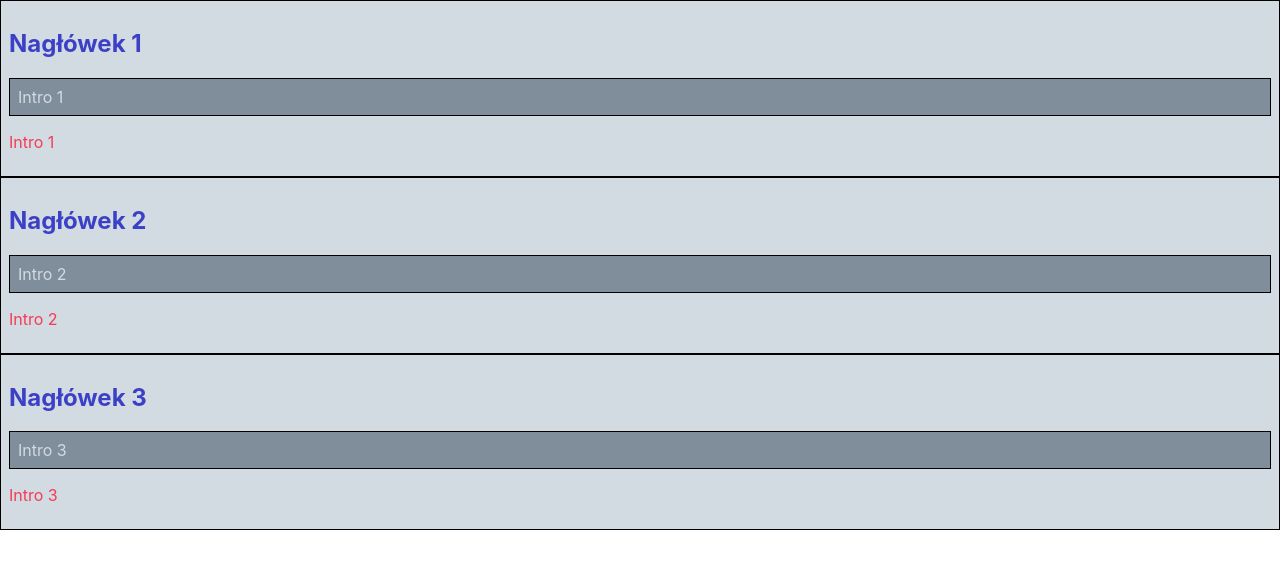
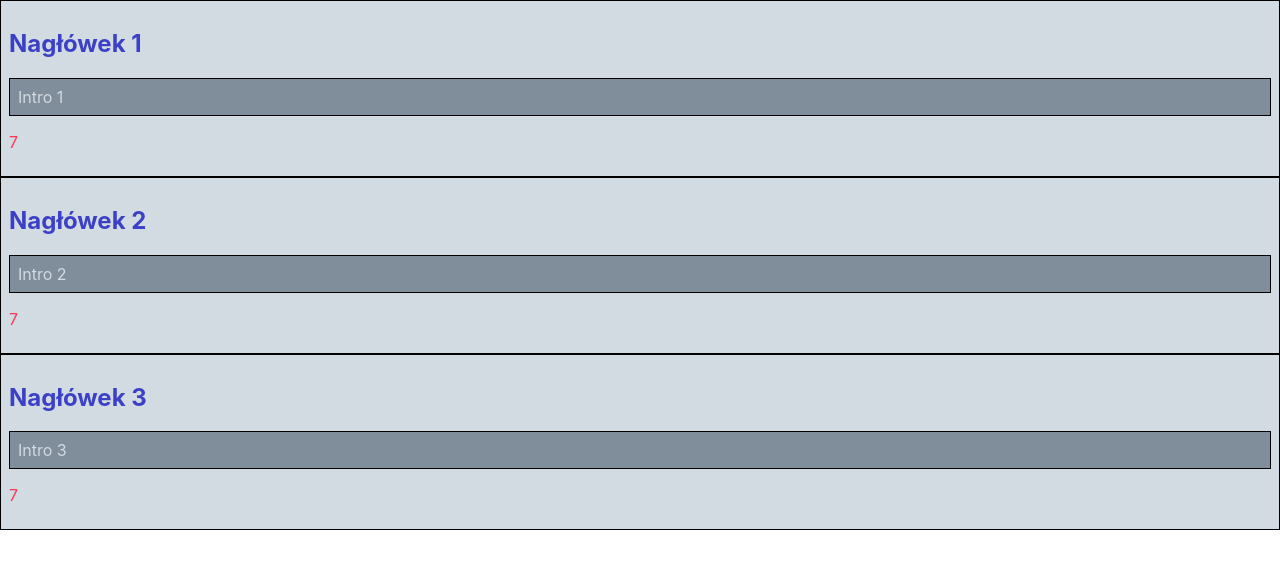
Before and after one commit to elawrobel/react-repo, a React (Create React App) app: page / in a window 1280 px wide. Shown: the top 568 px of the page. Built offline with nearby package versions, Linux system fonts and the light colour scheme.

Commit message:
state in class components

```diff
--- a/src/App.js
+++ b/src/App.js
@@ -16,18 +16,29 @@ const styles = {
 }
 
 class News extends React.Component{
-  // constructor(props){
-  //   super(props);
-  // }
+
+  state = {
+    date: new Date(),
+    score: 5
+  };
+
+  // change state score - asynchronic
+  componentDidMount(){
+    let loading = true;
+    this.setState({ score: 7 }, () => {
+      loading = false;
+    });
+  }
 
   render() {
     const { header, intro } = this.props;
+    const { score } = this.state;
 
     return(
       <div className="news">
       <h2>{ header }</h2>
       <p style={styles}>{ intro }</p>
-      <p style={styles.para}>{ intro }</p>
+      <p style={styles.para}>{ score }</p>
     </div>
     );
   }
```
